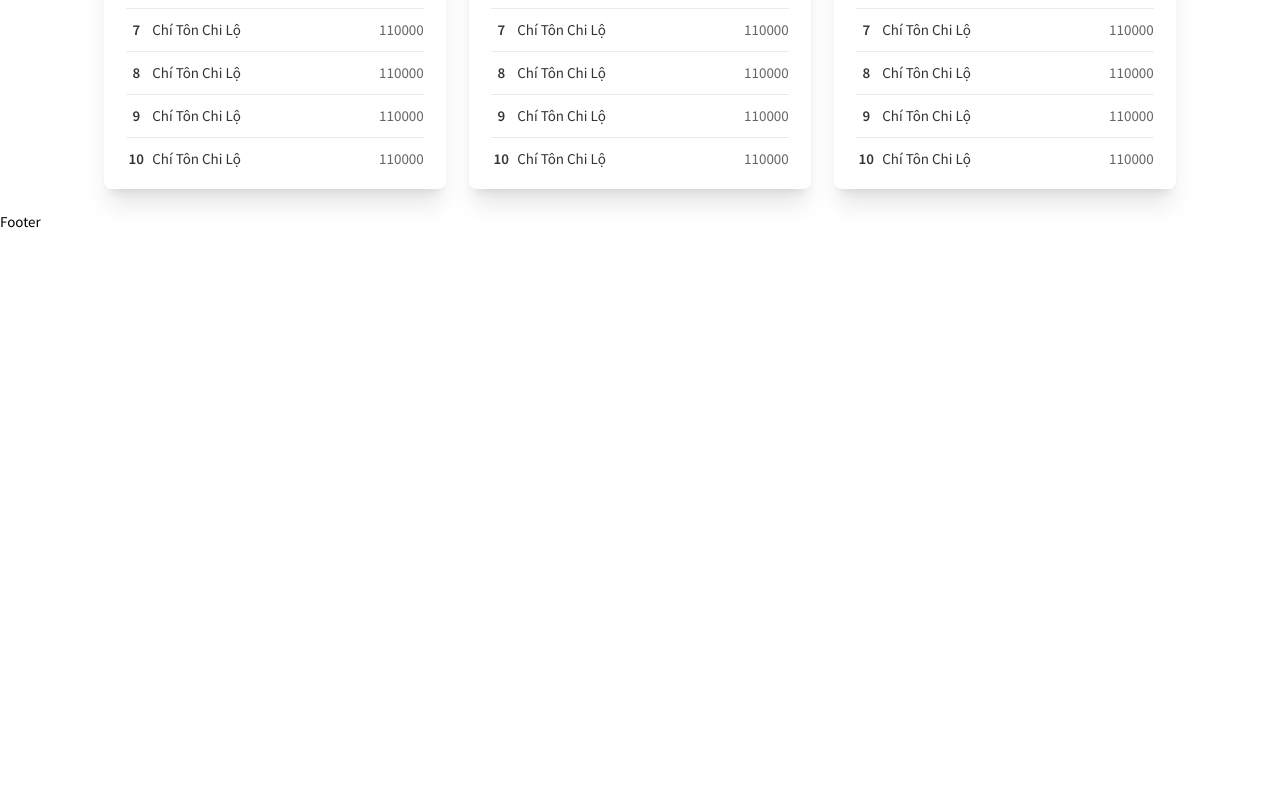
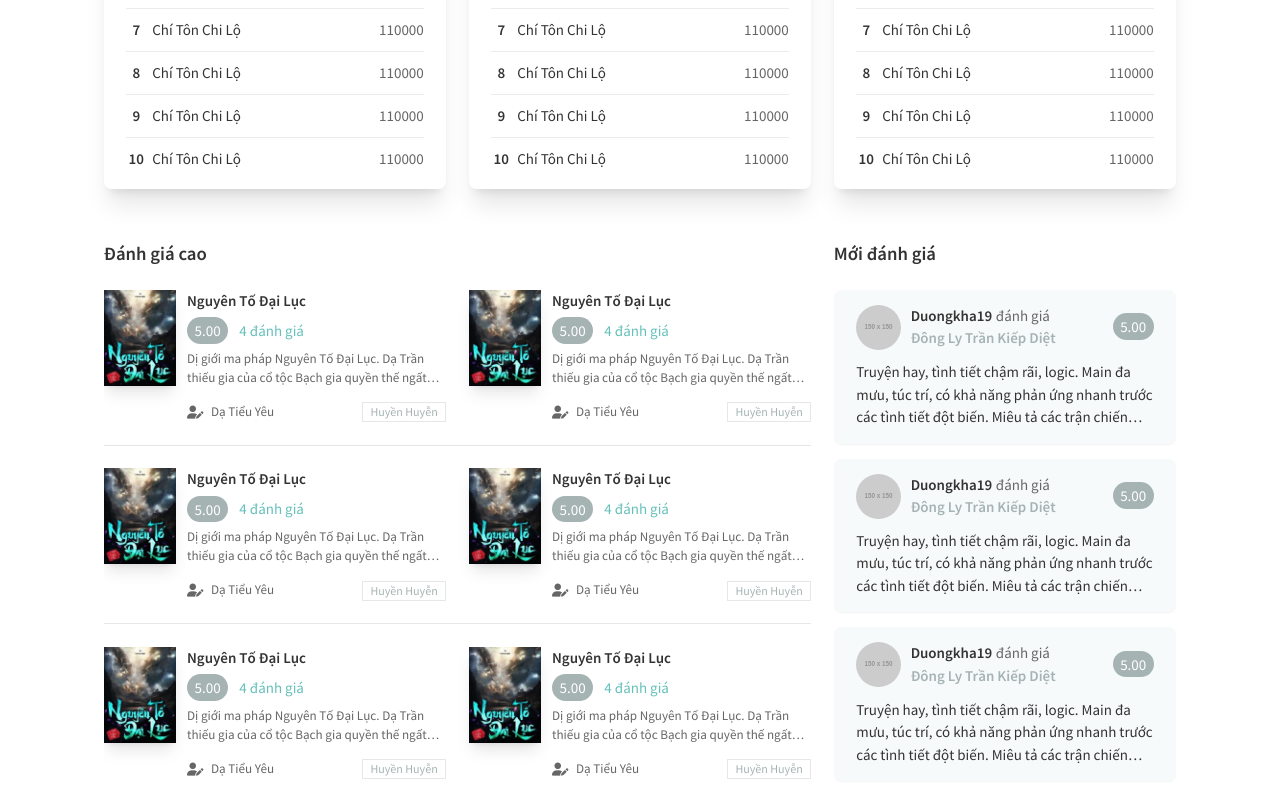
Before and after one commit to KhanhAsoits/shv_client, a React (Create React App) app: page / in a window 1280 px wide. Shown: the part 2000-2797 px from the top of the page. Before the commit the page ends 2234 px from the top, so only its background shows below. Built offline with nearby package versions, Linux system fonts and the light colour scheme; sample sign-in values are in the browser's storage.

Commit message:
HighRateComicSection and NewRateSection

```diff
--- a/src/components/GlobalStyles/GlobalStyles.css
+++ b/src/components/GlobalStyles/GlobalStyles.css
@@ -32,3 +32,12 @@ a {
     text-overflow     : ellipsis;
     word-break        : break-word;
 }
+
+.text-truncate-3 {
+    display           : -webkit-box;
+    -webkit-line-clamp: 3;
+    -webkit-box-orient: vertical;
+    overflow          : hidden;
+    text-overflow     : ellipsis;
+    word-break        : break-word;
+}
--- a/src/pages/client/client.index.js
+++ b/src/pages/client/client.index.js
@@ -10,6 +10,8 @@ import imageUrl from '../../images/common/comic-image1.jpg';
 import { Link } from 'react-router-dom';
 import NewUpdatedComic from './components/Comic/NewUpdatedComic';
 import TopRateComicList from './components/Comic/TopRateComicList';
+import HighRateComicSection from './components/Comic/HighRateComicSection';
+import NewRateSection from './components/Comic/NewRateSection/NewRateSection';
 
 function Index() {
   return (
@@ -80,6 +82,14 @@ function Index() {
         <Row className='pt-16'>
           <TopRateComicList />
         </Row>
+        <Row className='pt-14'>
+          <Col xs={8}>
+            <HighRateComicSection />
+          </Col>
+          <Col xs={4}>
+            <NewRateSection />
+          </Col>
+        </Row>
       </ClientMainLayout>
     </div>
   );
--- a/src/pages/client/components/Comic/ComicCard/ComicCard.js
+++ b/src/pages/client/components/Comic/ComicCard/ComicCard.js
@@ -10,6 +10,8 @@ const ComicCard = (props) => {
     author = '',
     category = '',
     slug = '',
+    star = null,
+    rate = null,
   } = props;
   return (
     <div className='flex justify-between'>
@@ -28,13 +30,21 @@ const ComicCard = (props) => {
             {title}
           </Link>
         </h4>
+        {star && rate && (
+          <div className='mb-2 mt-0.5'>
+            <span className='px-2 py-1 rounded-2xl bg-textHover text-white text-base'>
+              {star}
+            </span>
+            <span className='ml-3 text-textSuccessColor'>{rate} đánh giá</span>
+          </div>
+        )}
         <p className='comic-description text-sm text-textSecondaryColor text-truncate-2'>
           {description}
         </p>
         <div className='flex justify-between items-center mt-3 text-textSecondaryColor'>
-          <div className='flex text-sm items-center'>
+          <div className='flex text-sm items-center w-[50%]'>
             <i className='fa-solid fa-user-pen mr-2'></i>
-            <p>{author}</p>
+            <p className='text-truncate-1'>{author}</p>
           </div>
           <Link
             to='/truyen'
@@ -55,6 +65,8 @@ ComicCard.propTypes = {
   author: PropTypes.string.isRequired,
   category: PropTypes.string.isRequired,
   slug: PropTypes.string.isRequired,
+  star: PropTypes.string,
+  rate: PropTypes.number,
 };
 
 export default ComicCard;
--- a/src/pages/client/components/Comic/ComicList/ComicList.js
+++ b/src/pages/client/components/Comic/ComicList/ComicList.js
@@ -7,7 +7,11 @@ import { Col, Row } from 'react-bootstrap';
 
 const totalCol = 12;
 
-const ComicList = ({ comicList = [], itemsPerRow = 2 }) => {
+const ComicList = ({
+  comicList = [],
+  itemsPerRow = 2,
+  hasRateInfo = false,
+}) => {
   return (
     <Row>
       {comicList.length > 0 &&
@@ -21,6 +25,14 @@ const ComicList = ({ comicList = [], itemsPerRow = 2 }) => {
             category: 'Huyền Huyễn',
             slug: 'nguyen-to-dai-luc',
           };
+
+          if (hasRateInfo) {
+            props = {
+              ...props,
+              star: '5.00',
+              rate: 4,
+            };
+          }
 
           return (
             <Fragment key={index}>
@@ -39,6 +51,8 @@ const ComicList = ({ comicList = [], itemsPerRow = 2 }) => {
 
 ComicList.propTypes = {
   comicList: PropTypes.array.isRequired,
+  itemsPerRow: PropTypes.number,
+  hasRateInfo: PropTypes.bool,
 };
 
 export default ComicList;
--- /dev/null
+++ b/src/pages/client/components/Comic/HighRateComicSection/HighRateComicSection.js
@@ -0,0 +1,15 @@
+import React from 'react';
+import ComicList from '../ComicList';
+import SectionLayout from '../SectionLayout';
+import SectionHeader from '../SectionLayout/SectionHeader';
+
+const HighRateComicSection = () => {
+  return (
+    <SectionLayout>
+      <SectionHeader text='Đánh giá cao' to='/truyen' />
+      <ComicList comicList={Array(6).fill(0)} hasRateInfo />
+    </SectionLayout>
+  );
+};
+
+export default HighRateComicSection;
--- /dev/null
+++ b/src/pages/client/components/Comic/HighRateComicSection/index.js
@@ -0,0 +1,3 @@
+import HighRateComicSection from './HighRateComicSection';
+
+export default HighRateComicSection;
--- /dev/null
+++ b/src/pages/client/components/Comic/NewRateSection/NewRateComment.js
@@ -0,0 +1,52 @@
+import React from 'react';
+
+import PropTypes from 'prop-types';
+import { Link } from 'react-router-dom';
+
+const NewRateComment = ({ newRateComment, slug }) => {
+  return (
+    <div className='mb-3 bg-[#f7fafa] px-4 pb-3 pt-3 rounded-lg shadow-sm'>
+      <div className='flex justify-between items-center'>
+        <div className='flex'>
+          <Link className='mr-2.5' to={`/ho-so/${newRateComment.userId}`}>
+            <img
+              src={newRateComment.avatarUrl}
+              alt='avatar'
+              className='w-[45px] h-[45px] object-cover rounded-full'
+            />
+          </Link>
+          <div>
+            <div>
+              <Link to={`/ho-so/${newRateComment.userId}`}>
+                <span className='text-textPrimaryColor font-semibold'>
+                  {newRateComment.name}
+                </span>
+              </Link>
+              <span className='ml-1 text-textSecondaryColor'>đánh giá</span>
+            </div>
+            <Link to={`/truyen/${slug}`}>
+              <span className='text-textHover font-semibold'>
+                {newRateComment.ratedComic}
+              </span>
+            </Link>
+          </div>
+        </div>
+        <div>
+          <span className='px-2 py-1 rounded-2xl bg-textHover text-white text-base'>
+            {newRateComment.star}
+          </span>
+        </div>
+      </div>
+      <p className='text-truncate-3 text-textPrimaryColor mt-2 pt-1'>
+        {newRateComment.comment}
+      </p>
+    </div>
+  );
+};
+
+NewRateComment.propTypes = {
+  newRateComment: PropTypes.object.isRequired,
+  slug: PropTypes.string.isRequired,
+};
+
+export default NewRateComment;
--- /dev/null
+++ b/src/pages/client/components/Comic/NewRateSection/NewRateSection.js
@@ -0,0 +1,61 @@
+import React from 'react';
+import generateSlug from '../../../../../utils/generateSlug';
+import SectionLayout from '../SectionLayout';
+import SectionHeader from '../SectionLayout/SectionHeader';
+import NewRateComment from './NewRateComment';
+
+const newRateCommentList = [
+  {
+    id: 1,
+    userId: 123,
+    avatarUrl: 'https://via.placeholder.com/150',
+    name: 'Duongkha19',
+    comment:
+      ' Truyện hay, tình tiết chậm rãi, logic. Main đa mưu, túc trí, có khả năng phản ứng nhanh trước các tình tiết đột biến. Miêu tả các trận chiến đấu hay, lôi quấn. Mời các đạo hữu cùng thưởng thức ???? ???? ???? ',
+    ratedComic: 'Đông Ly Trần Kiếp Diệt',
+    star: '5.00',
+  },
+  {
+    id: 2,
+    userId: 165,
+    avatarUrl: 'https://via.placeholder.com/150',
+    name: 'Duongkha19',
+    comment:
+      ' Truyện hay, tình tiết chậm rãi, logic. Main đa mưu, túc trí, có khả năng phản ứng nhanh trước các tình tiết đột biến. Miêu tả các trận chiến đấu hay, lôi quấn. Mời các đạo hữu cùng thưởng thức ???? ???? ???? ',
+    ratedComic: 'Đông Ly Trần Kiếp Diệt',
+    star: '5.00',
+  },
+  {
+    id: 3,
+    userId: 193,
+    avatarUrl: 'https://via.placeholder.com/150',
+    name: 'Duongkha19',
+    comment:
+      ' Truyện hay, tình tiết chậm rãi, logic. Main đa mưu, túc trí, có khả năng phản ứng nhanh trước các tình tiết đột biến. Miêu tả các trận chiến đấu hay, lôi quấn. Mời các đạo hữu cùng thưởng thức ???? ???? ???? ',
+    ratedComic: 'Đông Ly Trần Kiếp Diệt',
+    star: '5.00',
+  },
+];
+
+const NewRateSection = () => {
+  return (
+    <SectionLayout>
+      <SectionHeader text='Mới đánh giá' to='/truyen' />
+      <div>
+        {newRateCommentList.length > 0 &&
+          newRateCommentList.map((newRateComment) => {
+            const slug = generateSlug(newRateComment.ratedComic);
+            return (
+              <NewRateComment
+                key={newRateComment.id}
+                newRateComment={newRateComment}
+                slug={slug}
+              />
+            );
+          })}
+      </div>
+    </SectionLayout>
+  );
+};
+
+export default NewRateSection;
--- /dev/null
+++ b/src/pages/client/components/Comic/NewRateSection/index.js
@@ -0,0 +1,3 @@
+import NewRateSection from './NewRateSection';
+
+export default NewRateSection;
--- a/src/pages/client/components/Comic/TopRateComicList/TopRateComicItem.js
+++ b/src/pages/client/components/Comic/TopRateComicList/TopRateComicItem.js
@@ -36,9 +36,11 @@ const TopRateComicItem = ({
                     </h5>
                     <div className='flex'>
                       <span
-                        className={`mr-2 ${rewardedWeek && 'text-[#65c0ba]'} ${
-                          popularWeek && 'text-[#ebb617]'
-                        } ${rewardedWeek && 'text-textHover'}`}
+                        className={`mr-2 ${
+                          rewardedWeek && 'text-textSuccessColor'
+                        } ${popularWeek && 'text-[#ebb617]'} ${
+                          rewardedWeek && 'text-textHover'
+                        }`}
                       >
                         {comic.point}
                       </span>
--- a/tailwind.config.js
+++ b/tailwind.config.js
@@ -7,6 +7,7 @@ module.exports = {
         textPrimaryColor: '#333333',
         textSecondaryColor: '#666666',
         textHover: '#a6b3b3',
+        textSuccessColor: '#65c0ba',
       },
     },
     screens: {
```
